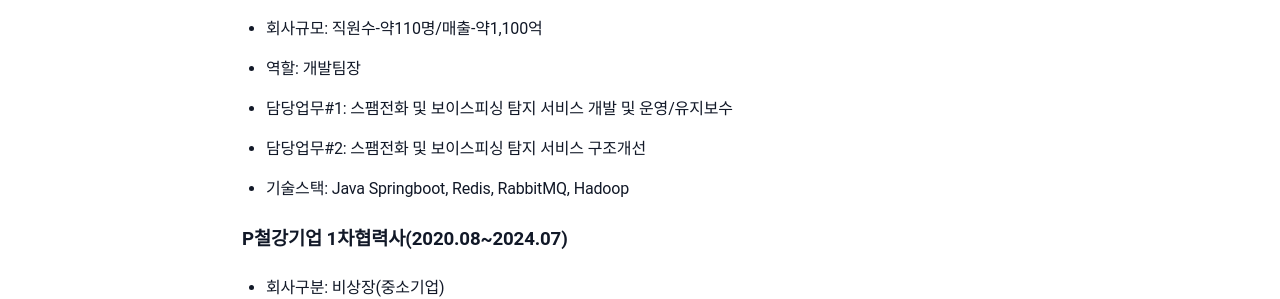
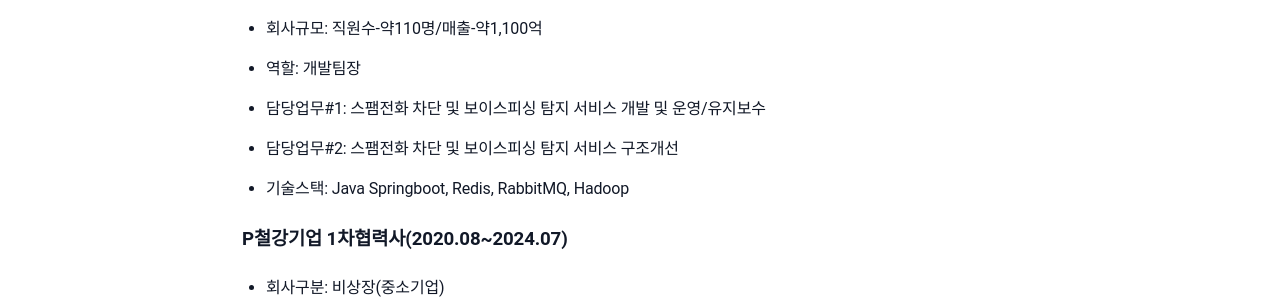
Before and after one commit to sanghoon-lee/sanghoon-lee.github.io, a Jekyll site: the page built from career.md, in a window 1280 px wide. Shown: the part 229-528 px from the top of the page. Built offline with Jekyll 4.4.1, drawn with Linux system fonts in a browser that asks for light colours.

Commit message:
포스팅 내용 수정

```diff
--- a/career.md
+++ b/career.md
@@ -8,8 +8,8 @@ permalink: /career/
 * 회사구분: 비상장(대기업)
 * 회사규모: 직원수-약110명/매출-약1,100억
 * 역할: 개발팀장
-* 담당업무#1: 스팸전화 및 보이스피싱 탐지 서비스 개발 및 운영/유지보수
-* 담당업무#2: 스팸전화 및 보이스피싱 탐지 서비스 구조개선
+* 담당업무#1: 스팸전화 차단 및 보이스피싱 탐지 서비스 개발 및 운영/유지보수
+* 담당업무#2: 스팸전화 차단 및 보이스피싱 탐지 서비스 구조개선
 * 기술스택: Java Springboot, Redis, RabbitMQ, Hadoop
 
 ### P철강기업 1차협력사(2020.08~2024.07)
```
